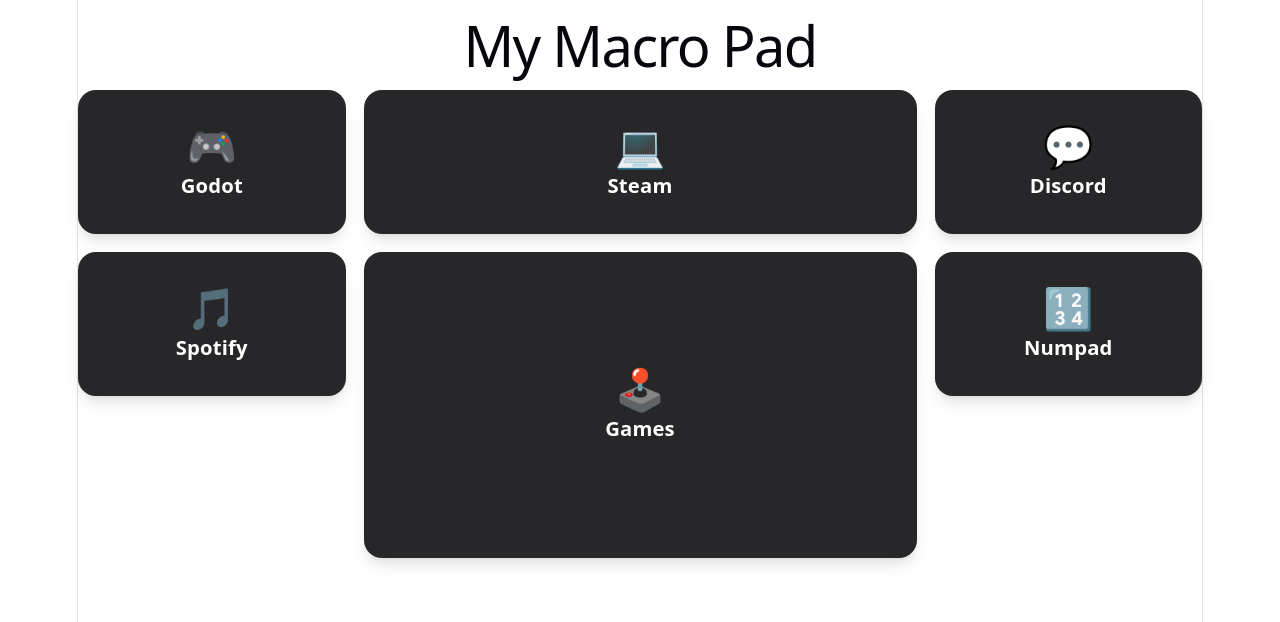
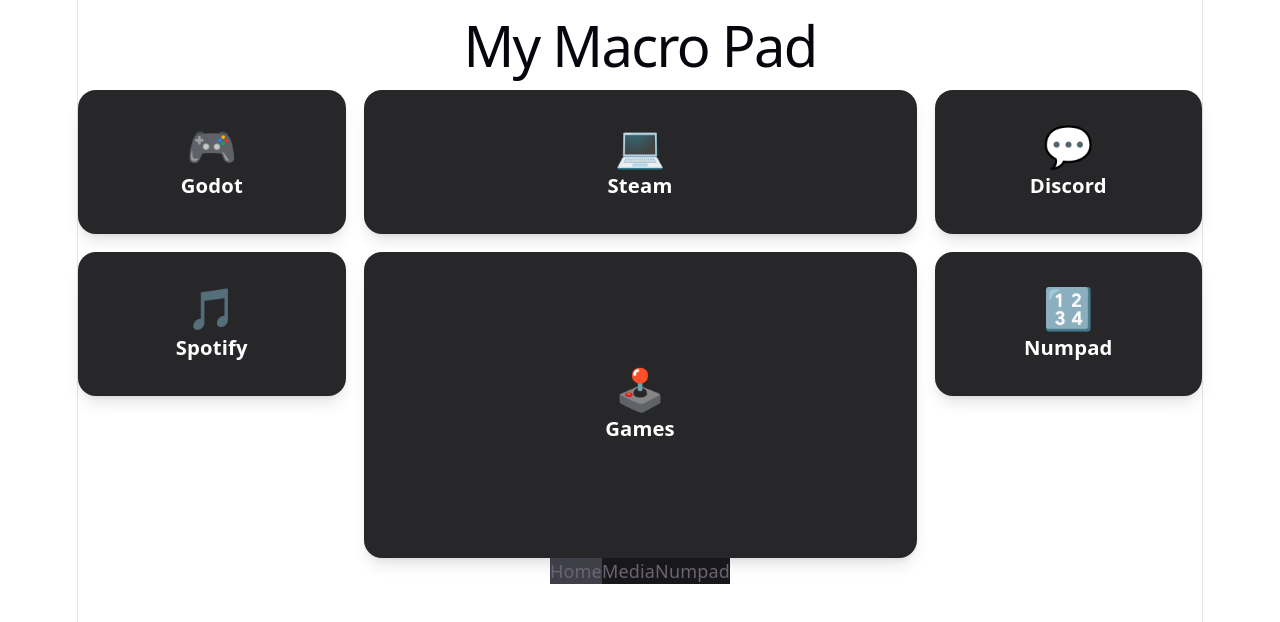
Before and after one commit to Kionashi/custom-macropad, a React (Vite) app: page / in a window 1280 px wide. Shown: the top 622 px of the page. Built offline with nearby package versions, Linux system fonts and the light colour scheme.

Commit message:
feature - Implement page navigation

```diff
--- a/src/App.tsx
+++ b/src/App.tsx
@@ -1,14 +1,33 @@
 import MacroGrid from "./components/MacroGrid"
+import { useState } from "react"
+import PageNavigation, { type Page } from "./components/PageNavigation"
+
 
 function App() {
-  return (
-    <main>
-      <h1>My Macro Pad</h1>
+    const [currentPage, setCurrentPage] = useState<Page>("home")
 
-      <MacroGrid />
+    function renderPage() {
+        switch (currentPage) {
+            case "home":
+                return <MacroGrid />
+            case "media":
+                return <div>Media Page</div>
+            case "numpad":
+                return <div>Numpad Page</div>
+        }
+    }
 
-    </main>
-  )
+    return (
+        <main>
+            <h1>My Macro Pad</h1>
+            {renderPage()}
+
+            <PageNavigation
+                currentPage={currentPage}
+                onPageChange={setCurrentPage}
+            />
+        </main>
+    )
 }
 
 export default App
--- /dev/null
+++ b/src/components/PageNavigation.tsx
@@ -0,0 +1,25 @@
+type PageNavigationProps = {
+  currentPage: Page
+  onPageChange: (page: Page) => void
+}
+
+export type Page = "home" | "media" | "numpad"
+
+function PageNavigation({ currentPage, onPageChange }: PageNavigationProps) {
+
+    return (
+        <div>
+            <button className={currentPage === "home" ? "bg-zinc-700" : "bg-zinc-900"} onClick={() => onPageChange("home")}>
+            Home
+            </button>
+            <button className={currentPage === "media" ? "bg-zinc-700" : "bg-zinc-900"} onClick={() => onPageChange("media")}>
+            Media
+            </button>
+            <button className={currentPage === "numpad" ? "bg-zinc-700" : "bg-zinc-900"} onClick={() => onPageChange("numpad")}>
+            Numpad
+            </button>
+        </div>
+    )
+}
+
+export default PageNavigation
```
